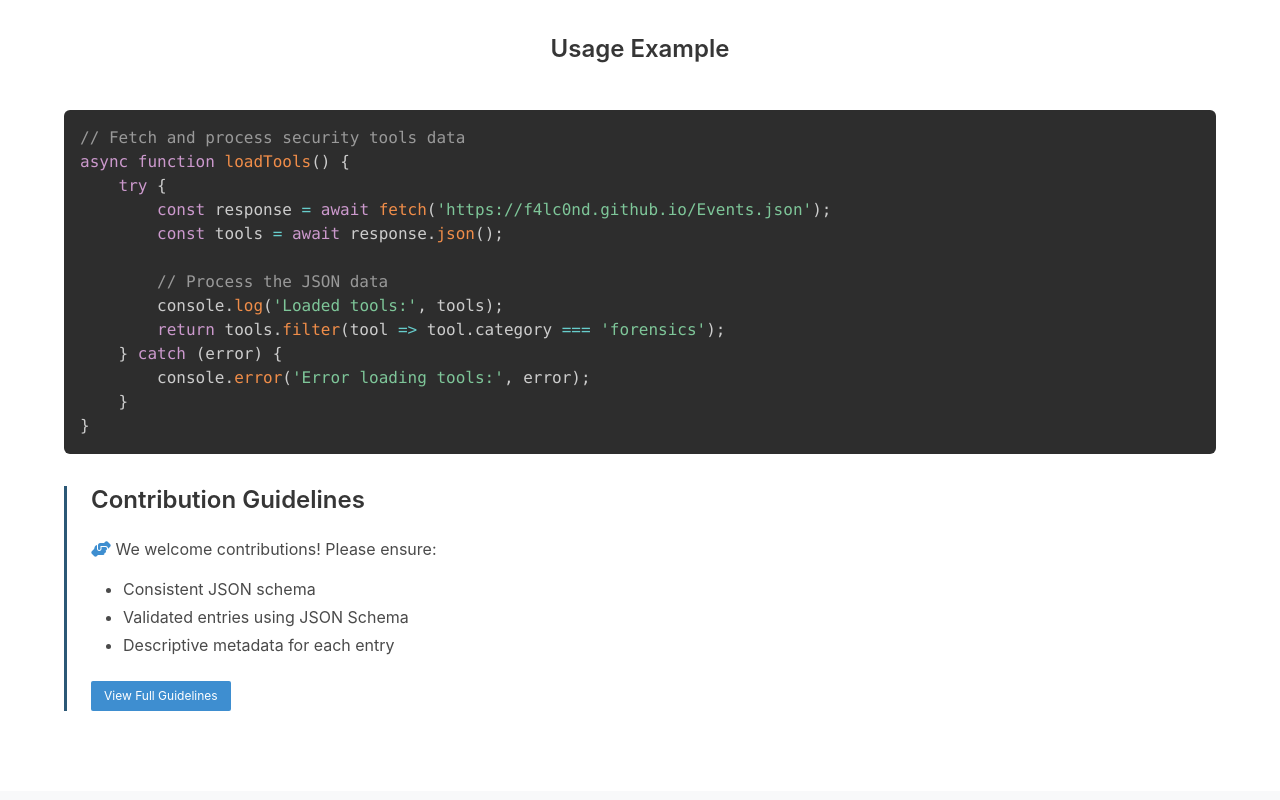
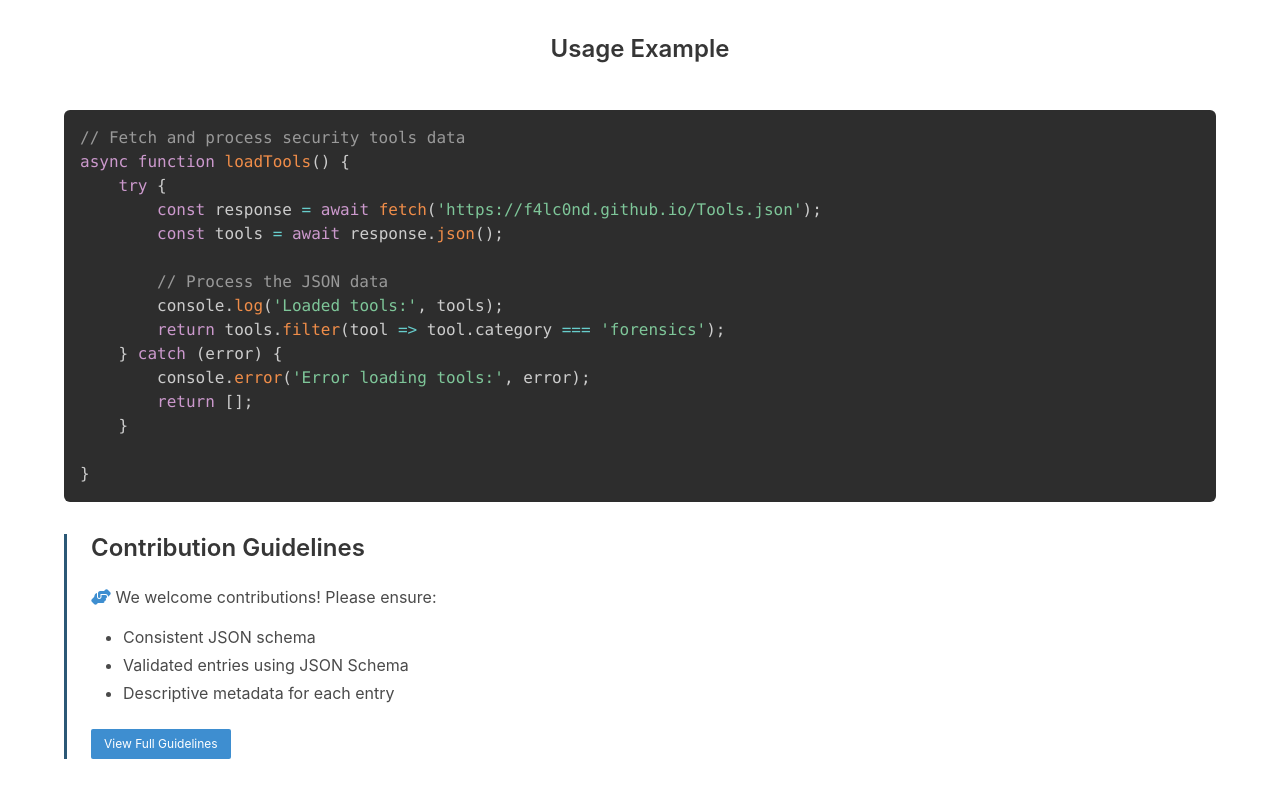
Before and after one commit to f4lc0nd/f4lc0nd.github.io, a plain HTML site: page index.html in a window 1280 px wide. Shown: the part 1520-2320 px from the top of the page. Drawn offline with nearby package versions, Linux system fonts and the light colour scheme.

Commit message:
3-1: Fix typos

```diff
--- a/index.html
+++ b/index.html
@@ -221,7 +221,7 @@
                 <pre><code class="language-javascript">// Fetch and process security tools data
 async function loadTools() {
     try {
-        const response = await fetch('https://f4lc0nd.github.io/Events.json');
+        const response = await fetch('https://f4lc0nd.github.io/Tools.json');
         const tools = await response.json();
 
         // Process the JSON data
@@ -229,7 +229,9 @@ async function loadTools() {
         return tools.filter(tool => tool.category === 'forensics');
     } catch (error) {
         console.error('Error loading tools:', error);
+        return [];
     }
+
 }</code></pre>
 
                 <div class="contributing-section">
```
